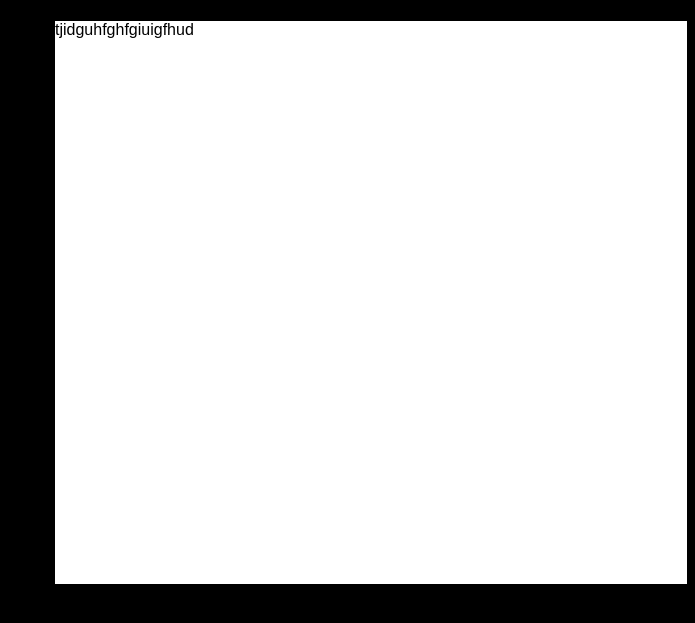
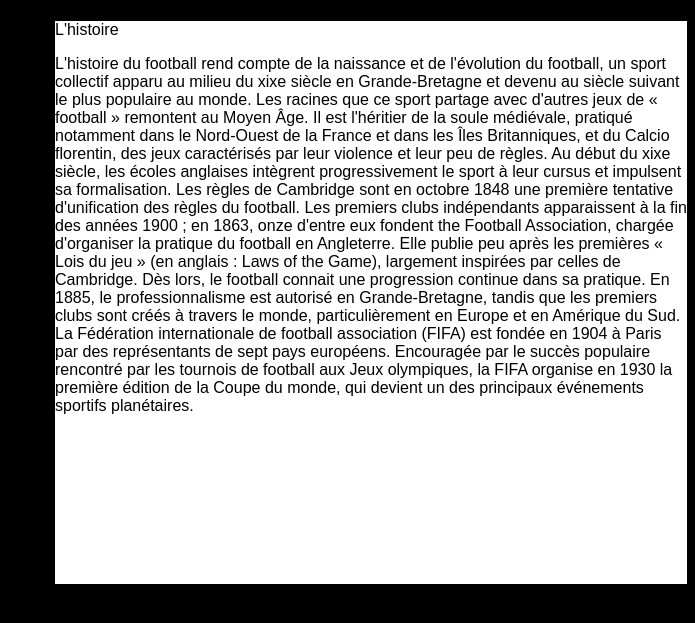
Before and after one commit to andymbombi/js-qu88tc, a website: page index.html in a window 1280 px wide. Shown: the part 149-772 px from the top of the page, without its empty margins (585-1280 px from the left). Drawn offline with Linux system fonts and the light colour scheme.

Commit message:
1 file modified

```diff
--- a/index.html
+++ b/index.html
@@ -60,12 +60,13 @@
 
 	<div class="a">
 		<h2>Sujet du jour: Le football
-		<p>Tout les jours, venez vous renseigner sur mon site si vous voulez plus d'information concernant le sport.</h2>
+			<p>Tout les jours, venez vous renseigner sur mon site si vous voulez plus d'information concernant le sport.
+		</h2>
 	</div>
 	<div style="display:flex;">
 		<div style="width:50%;">
-		<h3>	Définition:
-			  <p>  Le football /futbol/ (dans la langue orale, par apocope,
+			<h3> Définition:
+				<p> Le football /futbol/ (dans la langue orale, par apocope,
 					le foot), ou soccer /sɔkœʁ/ (en Amérique du Nord),
 					est un sport collectif qui se joue principalement au pied
 					avec un ballon sphérique. Il oppose deux équipes de
@@ -105,7 +106,30 @@
 			</h3>
 		</div>
 		<div style="width:50%; background-color: white;">
-			tjidguhfghfgiuigfhud
+
+      L'histoire
+			<p>
+				L'histoire du football rend compte de la naissance et de l'évolution du football, un sport collectif
+				apparu au milieu du xixe siècle en Grande-Bretagne et devenu au siècle suivant le plus populaire au
+				monde.
+
+				Les racines que ce sport partage avec d'autres jeux de « football » remontent au Moyen Âge. Il est
+				l'héritier de la soule médiévale, pratiqué notamment dans le Nord-Ouest de la France et dans les Îles
+				Britanniques, et du Calcio florentin, des jeux caractérisés par leur violence et leur peu de règles.
+
+				Au début du xixe siècle, les écoles anglaises intègrent progressivement le sport à leur cursus et
+				impulsent sa formalisation. Les règles de Cambridge sont en octobre 1848 une première tentative
+				d'unification des règles du football. Les premiers clubs indépendants apparaissent à la fin des années
+				1900 ; en 1863, onze d'entre eux fondent the Football Association, chargée d'organiser la pratique du
+				football en Angleterre. Elle publie peu après les premières « Lois du jeu » (en anglais : Laws of the
+				Game), largement inspirées par celles de Cambridge.
+
+				Dès lors, le football connait une progression continue dans sa pratique. En 1885, le professionnalisme
+				est autorisé en Grande-Bretagne, tandis que les premiers clubs sont créés à travers le monde,
+				particulièrement en Europe et en Amérique du Sud. La Fédération internationale de football association
+				(FIFA) est fondée en 1904 à Paris par des représentants de sept pays européens. Encouragée par le succès
+				populaire rencontré par les tournois de football aux Jeux olympiques, la FIFA organise en 1930 la
+				première édition de la Coupe du monde, qui devient un des principaux événements sportifs planétaires.</p>
 		</div>
 	</div>
 
```
Lines whose indentation alone changed are shown as unchanged.
